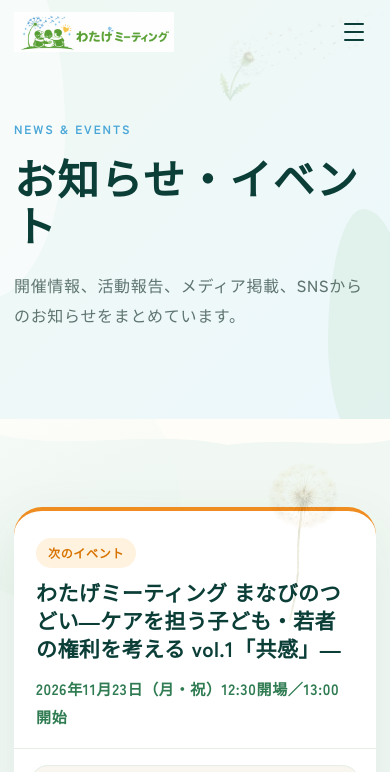
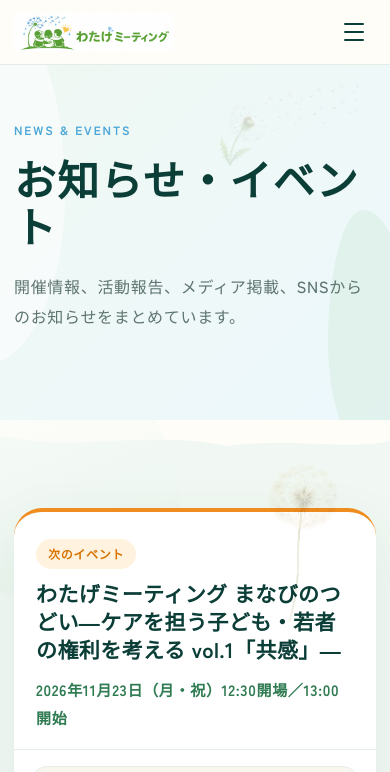
Before and after one commit to watage-meeting/watage-meeting.github.io, a plain HTML site: page news.html in a window 390 px wide. Shown: the top 772 px of the page. Drawn offline with Linux system fonts and the light colour scheme; a web font is replaced by a local one.

Commit message:
Replace Safari mobile fixed header with stable sticky header

```diff
--- a/styles.css
+++ b/styles.css
@@ -53,8 +53,8 @@
 }
 html {
   scroll-behavior: smooth;
-  overflow-x: clip;
-  overflow-x: hidden;
+  overflow-x: hidden; /* Fallback for older browsers. */
+  overflow-x: clip; /* Does not create a scroll container, keeping sticky positioning stable. */
 }
 body {
   margin: 0;
@@ -1796,6 +1796,9 @@ body.flyer-modal-open {
   :root {
     --arc-height: clamp(44px, 10vw, 72px);
   }
+  html {
+    scroll-padding-top: 80px;
+  }
   .botanical-hero {
     bottom: auto;
     top: 92px;
@@ -1835,26 +1838,20 @@ body.flyer-modal-open {
   .hero-vertical {
     display: none;
   }
+  /* Keep the header in the page's normal flow. Mobile Safari can
+     misplace an animated fixed header when browser chrome changes size. */
   .header {
-    position: fixed;
-    right: 0;
-    left: 0;
-    background: transparent;
-    border-bottom: 0;
+    position: sticky;
+    top: 0;
+    right: auto;
+    left: auto;
+    background: var(--cream);
+    border-bottom: 1px solid var(--line);
     backdrop-filter: none;
-    transition:
-      transform 0.28s ease,
-      opacity 0.28s ease;
-  }
-  .header.is-hidden {
-    transform: translateY(-110%);
-    opacity: 0;
-    pointer-events: none;
-  }
-  .header.is-scrolled {
-    background: rgba(255, 253, 248, 0.94);
-    border-bottom: 1px solid rgba(217, 233, 222, 0.9);
-    backdrop-filter: blur(14px);
+    -webkit-backdrop-filter: none;
+    transform: none;
+    opacity: 1;
+    transition: none;
   }
   .wrap {
     width: min(100% - 28px, 1160px);
@@ -1963,14 +1960,11 @@ body.flyer-modal-open {
   .menu.is-open .menu-lines span {
     background: var(--green);
   }
-  .header.is-scrolled .menu {
-    background: transparent;
-  }
   .hero {
-    padding: 108px 0 70px;
+    padding: 44px 0 70px;
   }
   .page-hero {
-    padding: 118px 0 72px;
+    padding: 54px 0 72px;
   }
   .hero-visual {
     min-height: clamp(300px, 68vw, 390px);
```
